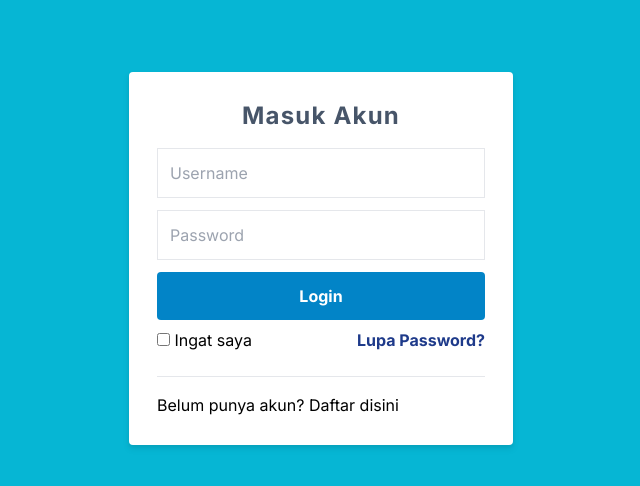
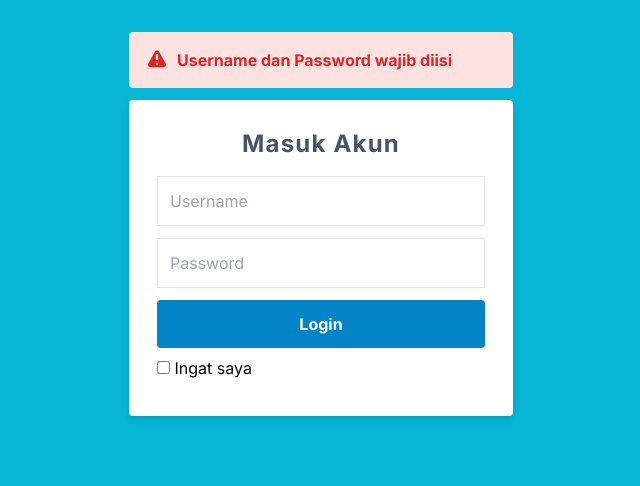
Before and after one commit to khoufstudio/frontend_tracking_app, a Next.js app: page /login in a window 1280 px wide. Both pictures are taken after a click on the button "Login". Shown: the top 486 px of the page, without its empty margins (319-959 px from the left). Built offline with nearby package versions, Linux system fonts and the light colour scheme.

Commit message:
update mockup

```diff
--- a/pages/login.tsx
+++ b/pages/login.tsx
@@ -1,32 +1,47 @@
+import { ExclamationIcon } from '@heroicons/react/solid'
 import type { NextPage } from 'next'
 import Link from 'next/link'
+import { useState } from 'react'
 
 const Login: NextPage = () => {
+  const [formError, setFormError] = useState(false)
+  const [username, setUsername] = useState('')
+  const [password, setPassword] = useState('')
+  const [messageFormError, setMessageFormError] = useState("Username / Password salah")
+
+  const submitForm = () => {
+    setFormError(true)
+
+    // check if username / password are empty
+    if (username == '' || password == '') {
+      setMessageFormError("Username dan Password wajib diisi")
+    } else {
+      setMessageFormError("Username / Password salah")
+    }
+  }
+
   return (
     <div className='bg-cyan-500 h-screen'>
-
       {/* form login */}
       <div className='p-8'>
-        <div className='bg-white flex flex-col w-96 mx-auto p-7 mt-10 drop-shadow-md rounded'>
+        <div className={`flex bg-red-100 rounded p-4 ${formError ? "block" : "hidden"} w-96 mx-auto`}>
+          <ExclamationIcon className="h-6 text-red-600 mr-2" />
+          <p className="text-red-600 font-bold">{messageFormError}</p>
+        </div>
+        <div className='bg-white flex flex-col w-96 mx-auto p-7 mt-3 drop-shadow-md rounded'>
           <p className='text-center mb-4 font-bold text-2xl text-slate-600 tracking-wider'>Masuk Akun</p>
           <div className="mb-3">
-            <input className='border p-3 w-full' type="text" name='username' placeholder='Username' />
+            <input className='border p-3 w-full' type="text" name='username' placeholder='Username' onChange={e => setUsername(e.target.value)} />
           </div>
           <div className="mb-3">
-            <input className='border p-3 w-full' type="text" name='password' placeholder='Password' />
+            <input className='border p-3 w-full' type="text" name='password' placeholder='Password' onChange={e => setPassword(e.target.value)}/>
           </div>
-          <Link href='/pilih-dashboard'>
-            <button className='bg-sky-600 hover:bg-sky-700 p-3 font-bold text-white text-center rounded'>Login</button>
-          </Link>
-
+          <button className='bg-sky-600 hover:bg-sky-700 p-3 font-bold text-white text-center rounded' onClick={submitForm}>Login</button>
           <div className='flex justify-between  my-2'>
             <div>
               <input type="checkbox" name="ingat_saya" id="ingat_saya" /> Ingat saya
             </div>
-            <Link href='/forgot_password'><p className='text-center font-bold text-blue-900'>Lupa Password?</p></Link>
           </div>
-          <hr className='my-4' />
-          <p>Belum punya akun? Daftar <Link className='font-bold text-blue-800' href="/daftar">disini</Link></p>
         </div>
       </div>
     </div>
```
